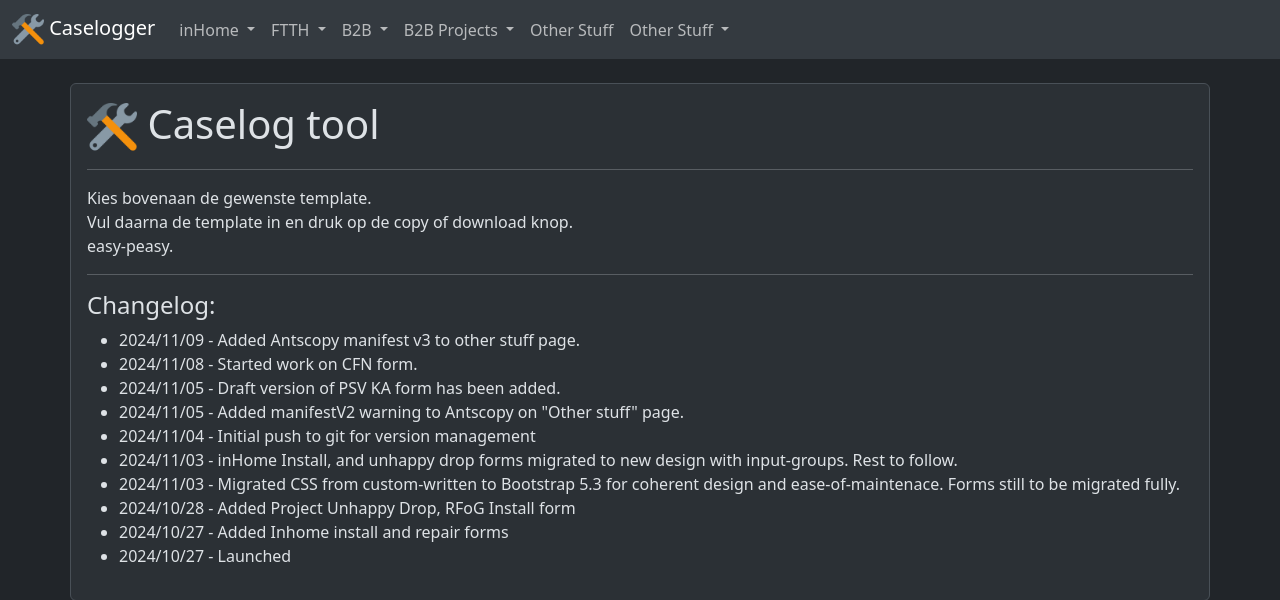
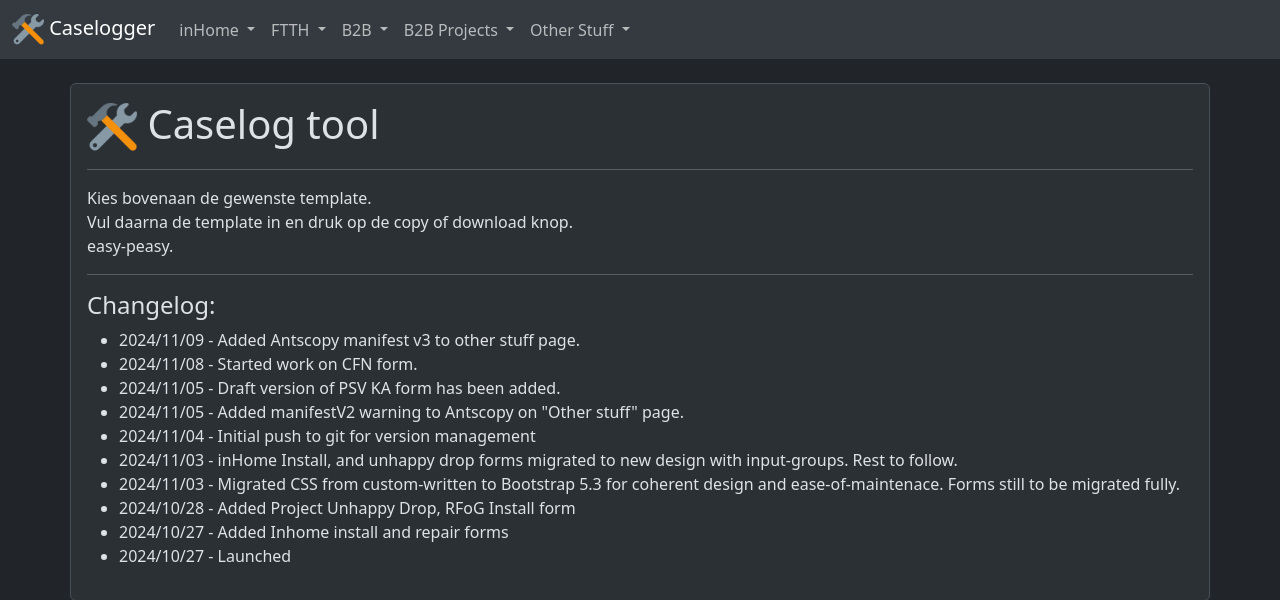
Before and after one commit to perquyk/caselogger, a PHP site: page / in a window 1280 px wide. Shown: the top 600 px of the page. Run offline with PHP 8.4, Linux system fonts and the light colour scheme.

Commit message:
removed duplicate

```diff
--- a/navbar.php
+++ b/navbar.php
@@ -51,9 +51,6 @@
             <li><a class="dropdown-item" href="#">Modem/NIU Swap [WIP]</a></li>
           </ul>
         </li>
-        <li class="nav-item">
-          <a class="nav-link" aria-current="page" href="index.php?page=extra">Other Stuff</a>
-        </li>
         <li class="nav-item dropdown">
           <a class="nav-link dropdown-toggle" href="#" role="button" data-bs-toggle="dropdown" aria-expanded="false">
             Other Stuff
```
